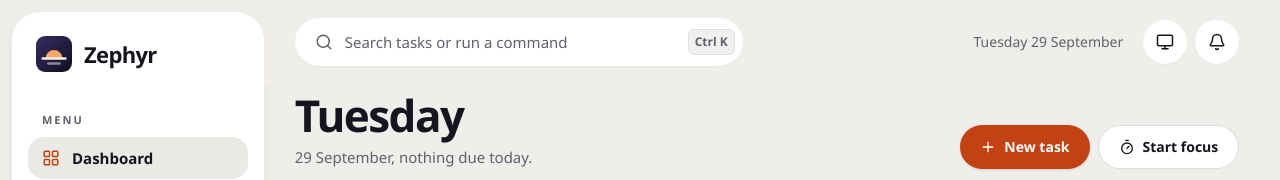
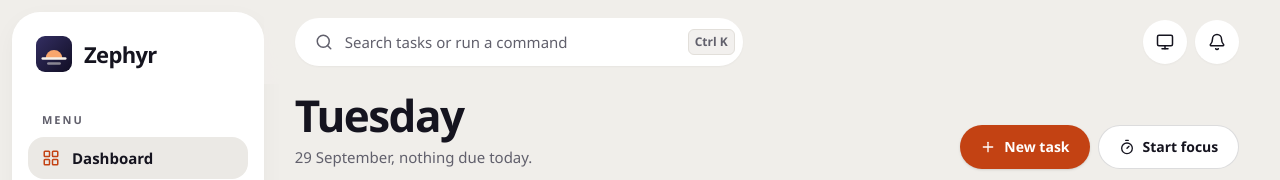
Before and after one commit to dominikkoenitzer/Zephyr, a React (Vite) app: page / in a window 1280 px wide. Shown: the top 180 px of the page. Built offline with nearby package versions, Linux system fonts and the light colour scheme.

Commit message:
Leave the date to the dashboard

```diff
--- a/src/components/Layout/TopBar.jsx
+++ b/src/components/Layout/TopBar.jsx
@@ -16,7 +16,7 @@ const roundButton =
 
 /**
  * The bar above every page, inside the content column: the search pill on the
- * left, the date and the round utility buttons on the right. On phones the
+ * left, the round utility buttons on the right. On phones the
  * sidebar is gone, so the mark takes the search pill's place and search
  * becomes one more round button.
  */
@@ -28,7 +28,6 @@ function TopBar({ onSearchClick }) {
   const ThemeIcon = THEME_ICON[preference] || Monitor;
   const themeLabel =
     preference === 'system' ? `System (${colorMode})` : preference === 'dark' ? 'Dark' : 'Light';
-  const today = new Date().toLocaleDateString('en-GB', { weekday: 'long', day: 'numeric', month: 'long' });
 
   useEffect(() => {
     // Updates instantly when notifications change (via the in-app change
@@ -84,8 +83,6 @@ function TopBar({ onSearchClick }) {
         </button>
 
         <div className="ml-auto flex items-center gap-2">
-          <p className="mr-3 hidden text-sm font-medium text-muted-foreground xl:block">{today}</p>
-
           <button
             type="button"
             onClick={onSearchClick}
```
